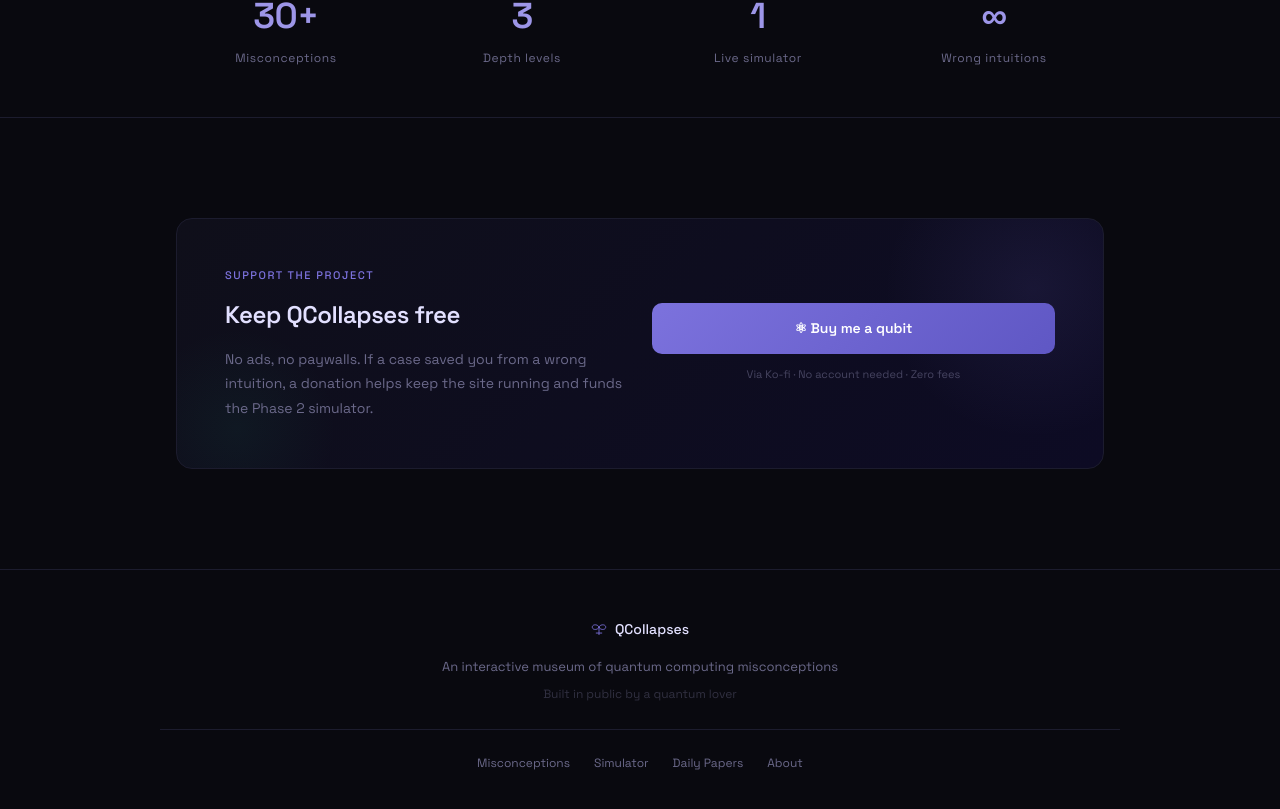
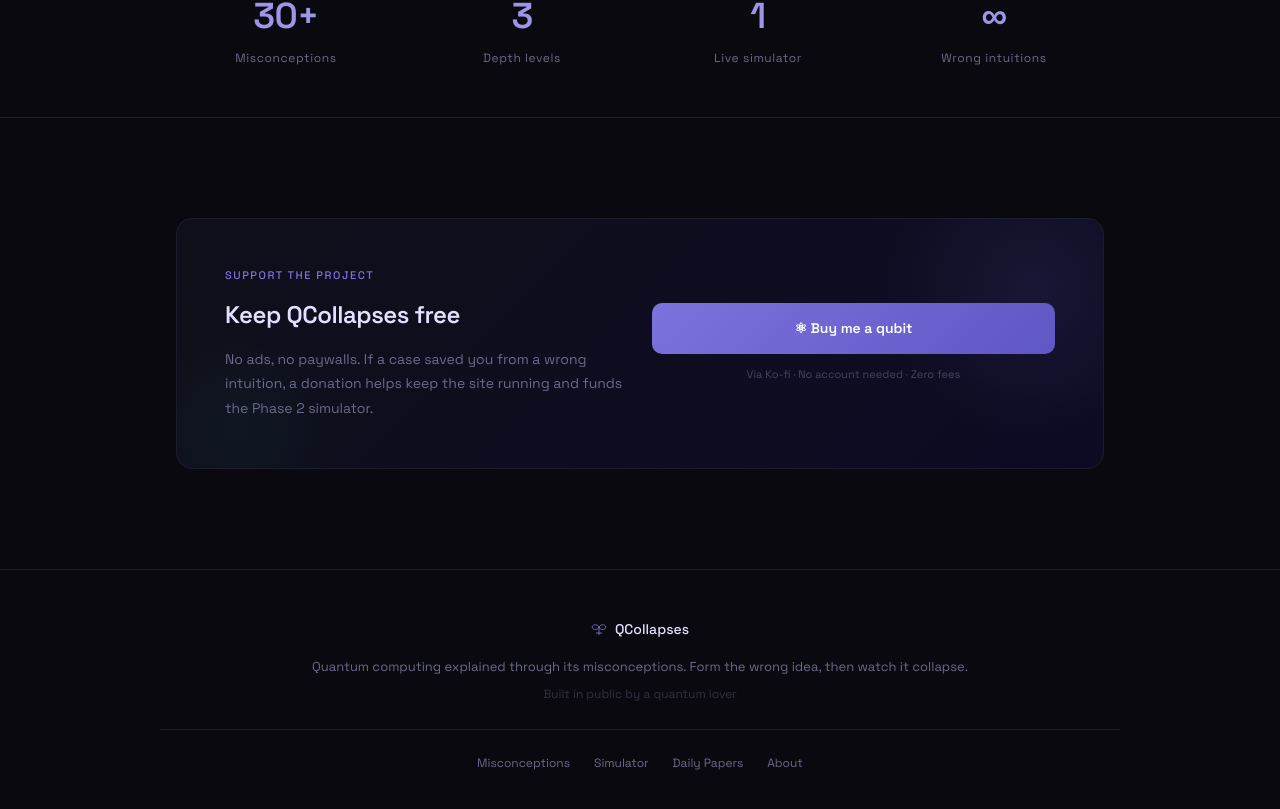
Before and after one commit to javadsohrabi/QCollapses, a Next.js app: page / in a window 1280 px wide. Shown: the part 3318-4127 px from the top of the page. Built offline with nearby package versions, Linux system fonts and the light colour scheme.

Commit message:
update tagline

```diff
--- a/app/layout.tsx
+++ b/app/layout.tsx
@@ -13,18 +13,18 @@
     apple: '/icon.svg',
   },
   title: { default: 'QCollapses', template: '%s · QCollapses' },
-  description: 'An interactive museum of quantum computing misconceptions. Form the wrong idea first — then watch it collapse into something real.',
+  description: 'Quantum computing explained through its misconceptions. Form the wrong idea, then watch it collapse.',
   keywords: ['quantum computing', 'quantum machine learning', 'quantum misconceptions', 'quantum education'],
   openGraph: {
     title: 'QCollapses',
-    description: 'An interactive museum of quantum computing misconceptions.',
+    description: 'Quantum computing explained through its misconceptions. Form the wrong idea, then watch it collapse.',
     type: 'website',
     locale: 'en_US',
   },
   twitter: {
     card: 'summary_large_image',
     title: 'QCollapses',
-    description: 'An interactive museum of quantum computing misconceptions.',
+    description: 'Quantum computing explained through its misconceptions. Form the wrong idea, then watch it collapse.',
   },
   robots: { index: true, follow: true },
 }
@@ -77,7 +77,7 @@
               <span style={{ color: '#E2E0FF', fontSize: '14px', fontWeight: 500 }}>QCollapses</span>
             </div>
             <p style={{ color: '#6B698A', fontSize: '13px', marginBottom: '8px' }}>
-              An interactive museum of quantum computing misconceptions
+              Quantum computing explained through its misconceptions. Form the wrong idea, then watch it collapse.
             </p>
             <p style={{ color: '#6B698A', fontSize: '12px', opacity: 0.4 }}>
               Built in public by a quantum lover
```
